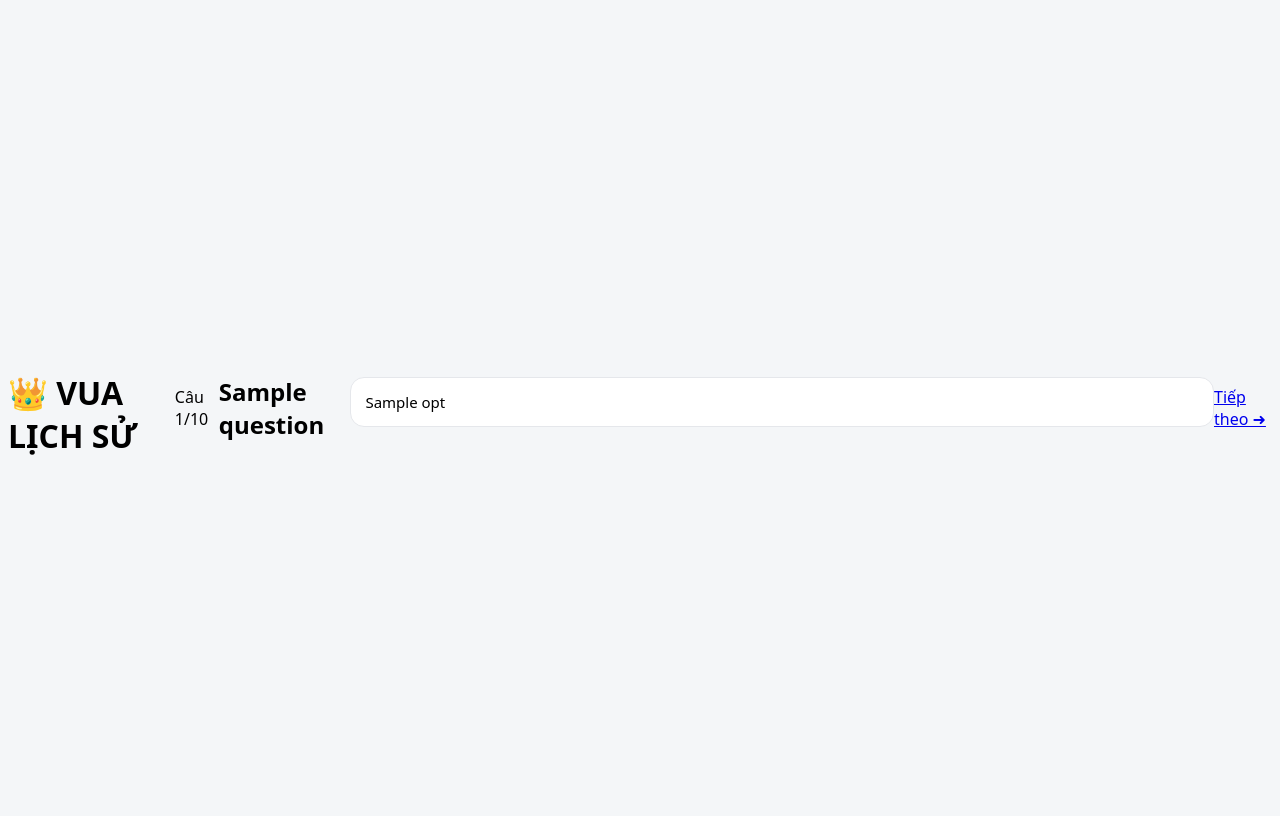
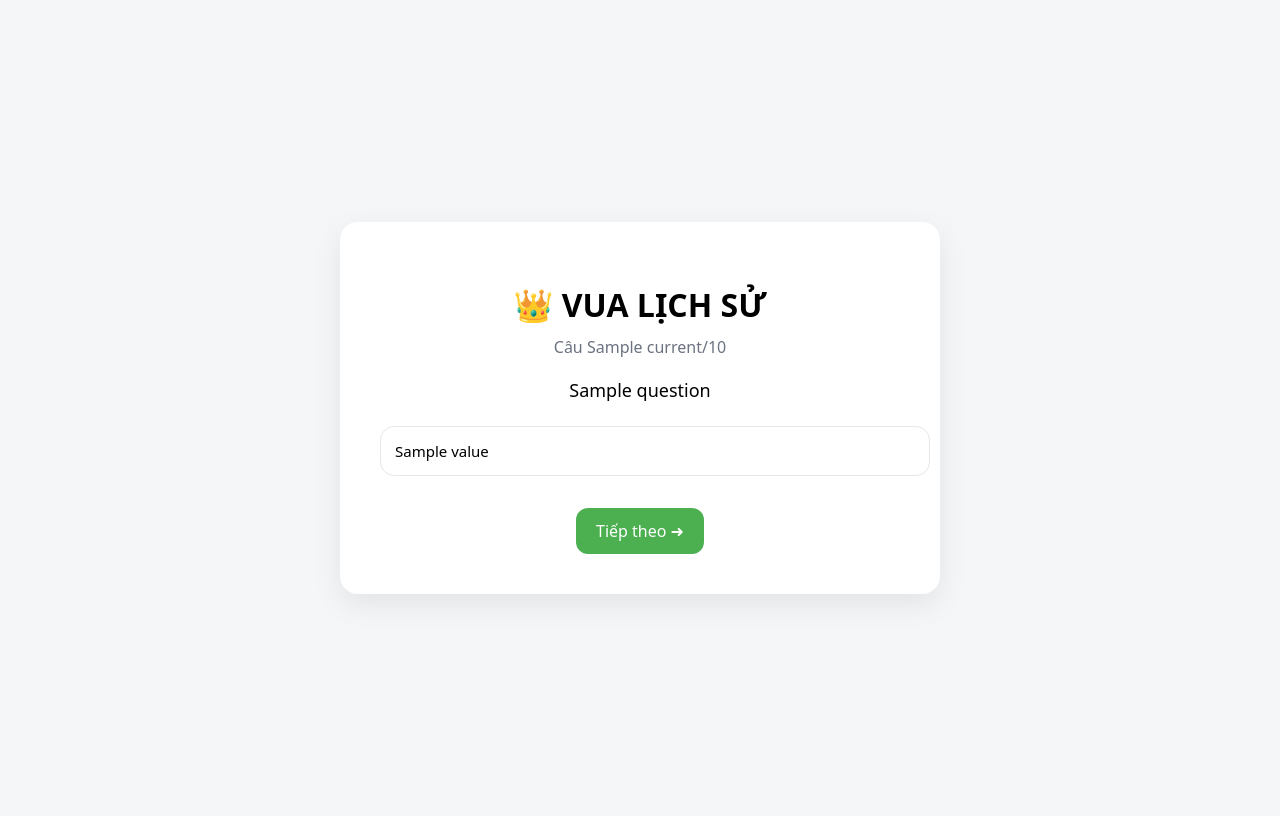
Before and after one commit to CoolDog129/vua-lich-su, a Flask app: template templates/feedback.html in a window 1280 px wide. Run offline with Flask 3, Linux system fonts and the light colour scheme; the template is opened without the code that fills it: most values are stand-ins (such as "Sample title", 1, 10 or a date in 2020).

Commit message:
Update feedback.html

```diff
--- a/templates/feedback.html
+++ b/templates/feedback.html
@@ -1,28 +1,29 @@
 <!DOCTYPE html>
 <html lang="vi">
 <head>
-  <meta charset="UTF-8">
-  <title>Kết quả</title>
-  <link rel="stylesheet" href="{{ url_for('static', filename='style.css') }}">
+    <meta charset="UTF-8">
+    <title>Đáp án</title>
+    <link rel="stylesheet" href="{{ url_for('static', filename='style.css') }}">
 </head>
 <body>
 
-<h1>👑 VUA LỊCH SỬ</h1>
-<p>Câu {{ index }}/{{ total }}</p>
+<div class="card">
+    <h1>👑 VUA LỊCH SỬ</h1>
+    <div class="progress">Câu {{ current }}/{{ total }}</div>
 
-<h2>{{ question }}</h2>
+    <div class="question">{{ question }}</div>
 
-{% for opt in options %}
-  {% if loop.index0 == correct %}
-    <div class="option correct">{{ opt }}</div>
-  {% elif loop.index0 == selected %}
-    <div class="option wrong">{{ opt }}</div>
-  {% else %}
-    <div class="option">{{ opt }}</div>
-  {% endif %}
-{% endfor %}
+    {% for key, value in options.items() %}
+        <div class="option
+            {% if key == correct %}correct{% endif %}
+            {% if key == selected and key != correct %}wrong{% endif %}
+        ">
+            {{ value }}
+        </div>
+    {% endfor %}
 
-<a href="{{ url_for('question') }}" class="next">Tiếp theo ➜</a>
+    <a href="{{ url_for('next_question') }}" class="restart">Tiếp theo ➜</a>
+</div>
 
 </body>
 </html>
```
